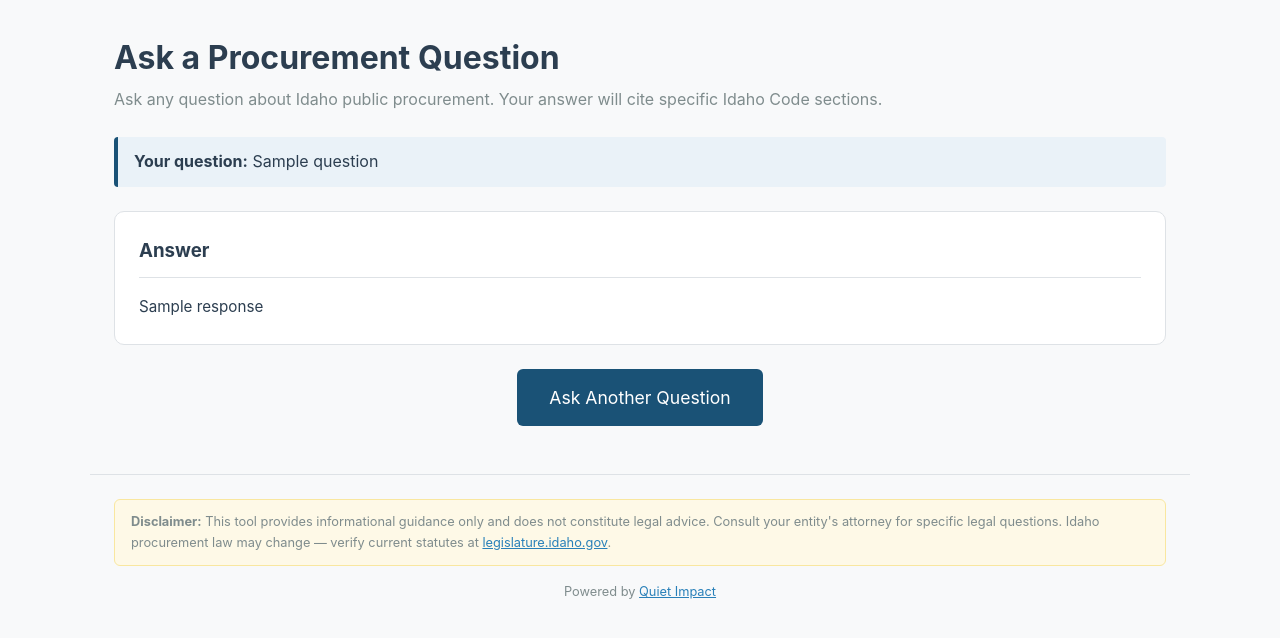
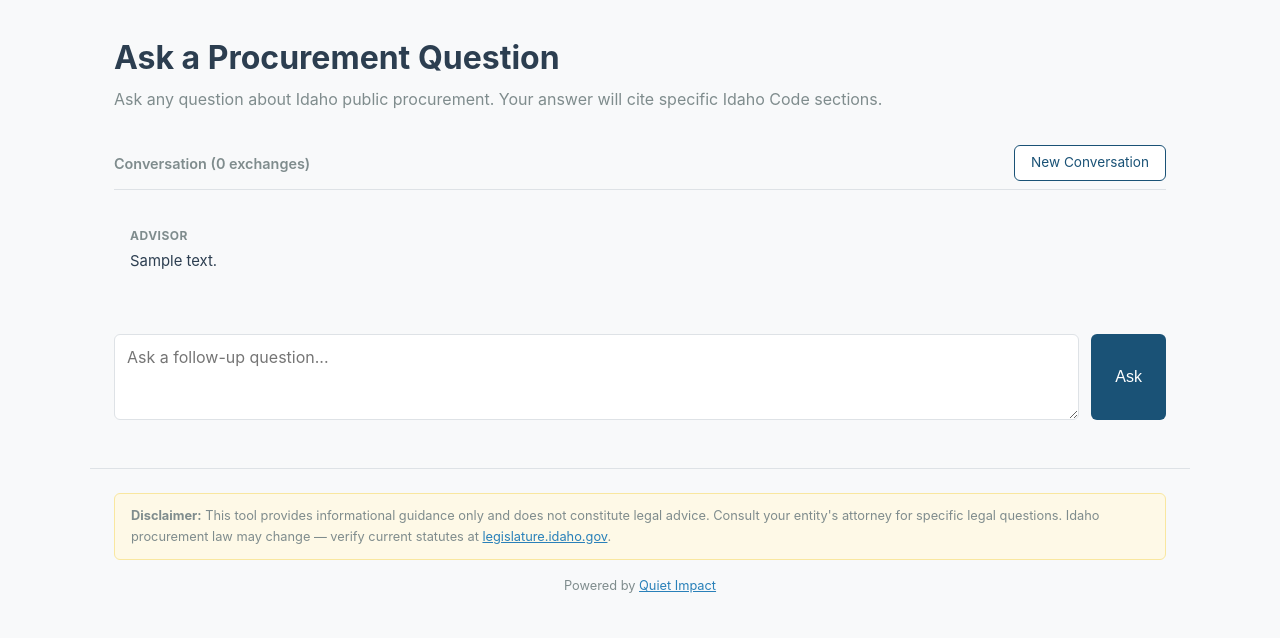
Before and after one commit to BillBrieferServer/buybuy, a FastAPI app: template templates/advisor.html in a window 1280 px wide. Shown: the part 52-690 px from the top of the page. Run offline with FastAPI, Linux system fonts and the light colour scheme; the template is opened without the code that fills it: most values are stand-ins (such as "Sample title", 1, 10 or a date in 2020); parts of the project's set-up code (start-up, migrations or seed data) failed here and were passed over; some libraries are stand-ins or nearby versions.

Commit message:
Add rate limiting, multi-turn conversations, cache normalization, async retry

```diff
--- a/app/main.py
+++ b/app/main.py
@@ -19,6 +19,7 @@ from .auth import check_auth, verify_password, create_session_cookie, logout
 from . import procurement as proc
 from . import advisor
 from . import knowledge_base as kb
+from .rate_limit import RateLimiter
 
 logging.basicConfig(level=logging.INFO)
 logger = logging.getLogger(__name__)
@@ -32,12 +33,34 @@ templates = Jinja2Templates(directory="templates")
 # Initialize cache on startup
 advisor.init_cache()
 
+# Rate limiter: 10 AI requests per minute per IP
+ai_limiter = RateLimiter(max_requests=10, window_seconds=60)
 
-def require_auth(request: Request):
-    """Dependency that redirects to login if not authenticated."""
-    if not check_auth(request):
-        return None
-    return True
+CONV_COOKIE = "buybuy_conv"
+
+
+def get_client_ip(request: Request) -> str:
+    """Get client IP, respecting X-Forwarded-For from nginx."""
+    forwarded = request.headers.get("x-forwarded-for")
+    if forwarded:
+        return forwarded.split(",")[0].strip()
+    return request.client.host
+
+
+def get_conversation_id(request: Request) -> str:
+    """Get or create a conversation ID from cookie."""
+    return request.cookies.get(CONV_COOKIE) or advisor.new_conversation_id()
+
+
+def set_conversation_cookie(response, conversation_id: str):
+    """Set the conversation ID cookie."""
+    response.set_cookie(
+        CONV_COOKIE, conversation_id,
+        max_age=86400,  # 24 hours
+        httponly=True,
+        samesite="lax",
+        secure=True,
+    )
 
 
 # ─── Health Check ─────────────────────────────────────────────
@@ -95,11 +118,19 @@ async def home(request: Request):
 async def advisor_page(request: Request):
     if not check_auth(request):
         return RedirectResponse("/login", status_code=302)
-    return templates.TemplateResponse("advisor.html", {
+
+    conversation_id = get_conversation_id(request)
+    history = advisor.get_conversation(conversation_id)
+
+    response = templates.TemplateResponse("advisor.html", {
         "request": request,
+        "history": history,
+        "conversation_id": conversation_id,
         "response": None,
         "question": None,
     })
+    set_conversation_cookie(response, conversation_id)
+    return response
 
 
 @app.post("/advisor", response_class=HTMLResponse)
@@ -107,20 +138,58 @@ async def advisor_submit(request: Request, question: str = Form(...)):
     if not check_auth(request):
         return RedirectResponse("/login", status_code=302)
 
-    result = advisor.ask(question)
+    # Rate limit check
+    client_ip = get_client_ip(request)
+    if not ai_limiter.is_allowed(client_ip):
+        remaining_wait = int(ai_limiter.seconds_until_next(client_ip)) + 1
+        conversation_id = get_conversation_id(request)
+        history = advisor.get_conversation(conversation_id)
+        response = templates.TemplateResponse("advisor.html", {
+            "request": request,
+            "history": history,
+            "conversation_id": conversation_id,
+            "response": None,
+            "question": question,
+            "rate_limited": True,
+            "wait_seconds": remaining_wait,
+        })
+        set_conversation_cookie(response, conversation_id)
+        return response
+
+    conversation_id = get_conversation_id(request)
+    result = await advisor.ask(question, conversation_id=conversation_id)
+
     import markdown
     response_html = markdown.markdown(
         result['response'],
         extensions=['tables', 'fenced_code']
     )
 
-    return templates.TemplateResponse("advisor.html", {
+    # Reload full conversation (now includes the new exchange)
+    history = advisor.get_conversation(conversation_id)
+
+    response = templates.TemplateResponse("advisor.html", {
         "request": request,
+        "history": history,
+        "conversation_id": conversation_id,
         "question": question,
         "response": response_html,
         "cached": result['cached'],
         "tokens": result['tokens'],
     })
+    set_conversation_cookie(response, conversation_id)
+    return response
+
+
+@app.get("/advisor/new", response_class=HTMLResponse)
+async def advisor_new_conversation(request: Request):
+    """Start a fresh conversation."""
+    if not check_auth(request):
+        return RedirectResponse("/login", status_code=302)
+    new_id = advisor.new_conversation_id()
+    response = RedirectResponse("/advisor", status_code=302)
+    set_conversation_cookie(response, new_id)
+    return response
 
 
 @app.get("/decision-tree", response_class=HTMLResponse)
@@ -189,11 +258,22 @@ async def checklist_page(request: Request):
 async def api_ask(request: Request):
     if not check_auth(request):
         return JSONResponse({"error": "Unauthorized"}, status_code=401)
+
+    # Rate limit
+    client_ip = get_client_ip(request)
+    if not ai_limiter.is_allowed(client_ip):
+        return JSONResponse(
+            {"error": "Rate limit exceeded. Please wait before asking another question."},
+            status_code=429,
+        )
+
     body = await request.json()
     question = body.get('question', '')
     if not question:
         return JSONResponse({"error": "No question provided"}, status_code=400)
-    result = advisor.ask(question)
+
+    conversation_id = body.get('conversation_id')
+    result = await advisor.ask(question, conversation_id=conversation_id)
     return JSONResponse(result)
 
 
--- a/static/style.css
+++ b/static/style.css
@@ -607,3 +607,111 @@ footer a { color: var(--primary-light); }
     font-size: 1rem;
     color: #2c3e50;
 }
+/* Conversation thread styles — append to style.css */
+
+/* Conversation header */
+.conversation-header {
+    display: flex;
+    justify-content: space-between;
+    align-items: center;
+    margin-bottom: 1rem;
+    padding: 0.5rem 0;
+    border-bottom: 1px solid var(--border);
+}
+
+.conv-label {
+    font-size: 0.9rem;
+    color: var(--text-light);
+    font-weight: 600;
+}
+
+.btn-new-conv {
+    background: white;
+    color: var(--primary);
+    border: 1px solid var(--primary);
+    padding: 0.4rem 1rem;
+    border-radius: 6px;
+    font-size: 0.85rem;
+    text-decoration: none;
+    cursor: pointer;
+}
+
+.btn-new-conv:hover {
+    background: var(--primary);
+    color: white;
+}
+
+/* Message thread */
+.conversation-thread {
+    max-height: 500px;
+    overflow-y: auto;
+    margin-bottom: 1.5rem;
+    padding: 0.5rem 0;
+}
+
+.conv-message {
+    margin-bottom: 1rem;
+    padding: 0.75rem 1rem;
+    border-radius: 8px;
+}
+
+.conv-user {
+    background: #eaf2f8;
+    border-left: 3px solid var(--primary);
+}
+
+.conv-assistant {
+    background: white;
+    border: 1px solid var(--border);
+}
+
+.conv-role {
+    font-size: 0.75rem;
+    font-weight: 700;
+    text-transform: uppercase;
+    letter-spacing: 0.5px;
+    margin-bottom: 0.3rem;
+    color: var(--text-light);
+}
+
+.conv-content {
+    font-size: 0.93rem;
+    line-height: 1.6;
+}
+
+.conv-assistant .conv-content h1,
+.conv-assistant .conv-content h2,
+.conv-assistant .conv-content h3 {
+    color: var(--primary);
+    margin-top: 0.75rem;
+    margin-bottom: 0.4rem;
+}
+
+.conv-assistant .conv-content ul,
+.conv-assistant .conv-content ol {
+    margin: 0.4rem 0 0.4rem 1.5rem;
+}
+
+.conv-assistant .conv-content li { margin-bottom: 0.25rem; }
+.conv-assistant .conv-content hr { margin: 0.75rem 0; border-color: var(--border); }
+.conv-assistant .conv-content em { color: var(--text-light); }
+
+/* Rate limit message */
+.rate-limit-msg {
+    background: #fef9e7;
+    border: 1px solid #f9e79f;
+    color: var(--warning);
+    padding: 0.75rem 1rem;
+    border-radius: 6px;
+    margin-bottom: 1rem;
+    font-weight: 600;
+}
+
+/* Mobile adjustments for conversation */
+@media (max-width: 768px) {
+    .conversation-thread { max-height: 400px; }
+    .conv-message { padding: 0.6rem 0.75rem; }
+    .conv-content { font-size: 0.88rem; }
+    .conversation-header { flex-direction: row; gap: 0.5rem; }
+    .btn-new-conv { padding: 0.5rem 0.75rem; min-height: 44px; display: flex; align-items: center; }
+}
--- a/templates/advisor.html
+++ b/templates/advisor.html
@@ -6,13 +6,42 @@
     <h1>Ask a Procurement Question</h1>
     <p>Ask any question about Idaho public procurement. Your answer will cite specific Idaho Code sections.</p>
 
-    {% if not response %}
+    {% if history and history|length > 0 %}
+    <div class="conversation-header">
+        <span class="conv-label">Conversation ({{ (history|length / 2)|int }} exchange{{ 's' if (history|length / 2)|int != 1 else '' }})</span>
+        <a href="/advisor/new" class="btn-new-conv">New Conversation</a>
+    </div>
+
+    <div class="conversation-thread">
+        {% for msg in history %}
+        <div class="conv-message conv-{{ msg.role }}">
+            <div class="conv-role">{{ 'You' if msg.role == 'user' else 'Advisor' }}</div>
+            <div class="conv-content">
+                {% if msg.role == 'assistant' %}
+                    {{ msg.content | safe }}
+                {% else %}
+                    {{ msg.content }}
+                {% endif %}
+            </div>
+        </div>
+        {% endfor %}
+    </div>
+    {% endif %}
+
+    {% if rate_limited %}
+    <div class="error rate-limit-msg">
+        You've asked too many questions in a short time. Please wait about {{ wait_seconds }} seconds before asking again.
+    </div>
+    {% endif %}
+
     <form method="POST" action="/advisor" id="questionForm">
-        <textarea name="question" rows="3" placeholder="e.g., Do I need to bid this $80,000 truck purchase?"
-                  required></textarea>
+        <textarea name="question" rows="3"
+                  placeholder="{{ 'Ask a follow-up question...' if history else 'e.g., Do I need to bid this $80,000 truck purchase?' }}"
+                  required>{{ question if question and rate_limited else '' }}</textarea>
         <button type="submit" class="btn-primary">Ask</button>
     </form>
 
+    {% if not history %}
     <div class="suggestions">
         <h3>Try these questions:</h3>
         <div class="suggestion-chips">
@@ -37,28 +66,6 @@
         </div>
     </div>
     {% endif %}
-
-    {% if response %}
-    <div class="your-question">
-        <strong>Your question:</strong> {{ question }}
-    </div>
-
-    <div class="response-box">
-        <div class="response-header">
-            <h3>Answer</h3>
-            {% if cached %}
-            <span class="badge cached">Cached</span>
-            {% endif %}
-        </div>
-        <div class="response-content">
-            {{ response | safe }}
-        </div>
-    </div>
-
-    <div class="new-question-section">
-        <a href="/advisor" class="btn-primary btn-new-question">Ask Another Question</a>
-    </div>
-    {% endif %}
 </div>
 
 <script>
@@ -81,5 +88,11 @@ function showLoading(msg) {
         overlay.classList.add('active');
     }
 }
+
+// Auto-scroll to the latest message
+var thread = document.querySelector('.conversation-thread');
+if (thread) {
+    thread.scrollTop = thread.scrollHeight;
+}
 </script>
 {% endblock %}
```
Also changed, not shown: app/advisor.py (+180 -35 lines), app/rate_limit.py (added, +46 -0 lines).
